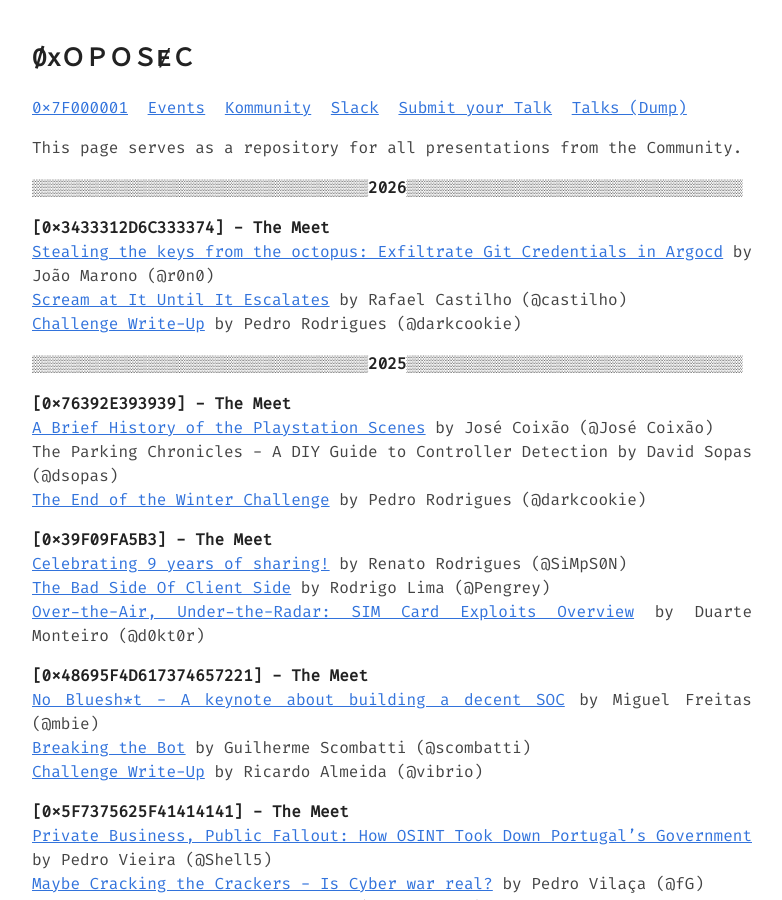
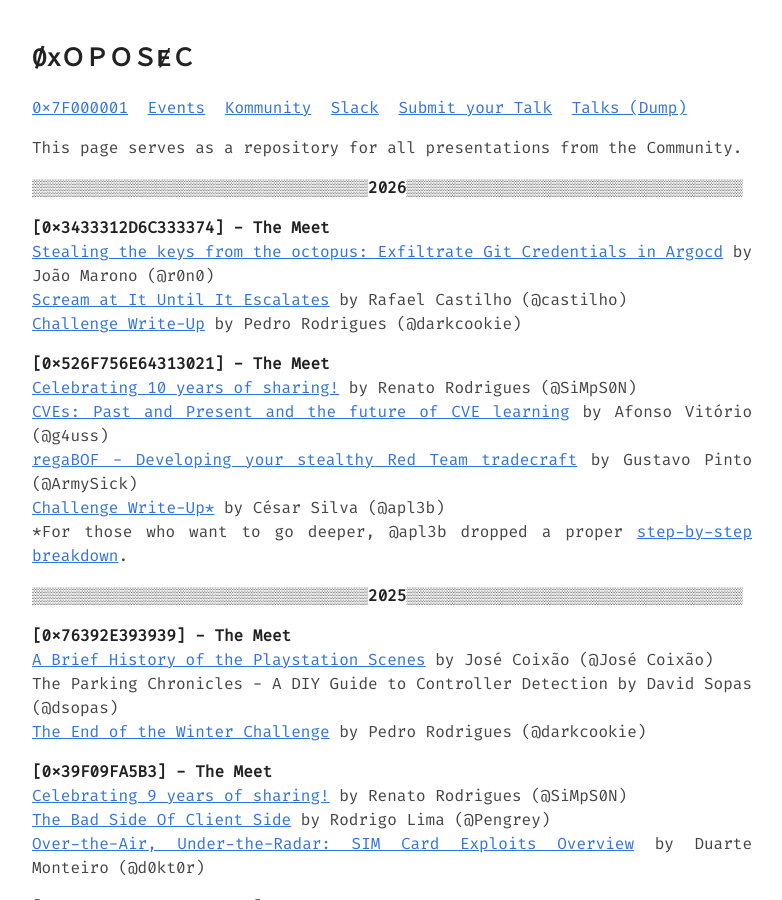
Before and after one commit to 0xOPOSEC/0xOPOSEC.github.io, a Jekyll site: the page built from talks.md, in a window 1280 px wide and 900 px high. Shown: the whole window, without its empty margins (248-1030 px from the left). Built offline with Jekyll 4.4.1, drawn with Linux system fonts in a browser that asks for light colours.

Commit message:
Add [0x526F756E64313021] - The Meet Talks

```diff
--- a/talks.md
+++ b/talks.md
@@ -12,6 +12,14 @@ This page serves as a repository for all presentations from the Community.
 [Stealing the keys from the octopus: Exfiltrate Git Credentials in Argocd](https://www.dropbox.com/scl/fi/1f2b3fb8kmhoezkuts94p/Stealing-the-keys-from-the-octopus-Exfiltrate-Git-Credentials-in-Argocd-by-Jo-o-Marono-r0n0.pdf?rlkey=7o4b77oiih9fcgdyxyct9qsbl&st=cqtg8dmk&dl=1) by João Marono (@r0n0)
 [Scream at It Until It Escalates](https://www.dropbox.com/scl/fi/js4e5r45igdf7eg9mhyyk/Scream-at-It-Until-It-Escalates-by-Rafael-Castilho-castilho.pdf?rlkey=gbg9rzap1wq1oxl8nfznwe8eu&st=hrq56a1h&dl=1) by Rafael Castilho (@castilho)
 [Challenge Write-Up](https://www.dropbox.com/scl/fi/l1ldejsr0dacoj67jv52v/0XOPOSEC-The-Crimson-Challenge-by-Pedro-Rodrigues-darkcookie.pdf?rlkey=wacq2pjbu2k6927voazh3tc1l&st=ocylgw3j&dl=1) by Pedro Rodrigues (@darkcookie)
+
+**\[0x526F756E64313021\] - The Meet**
+[Celebrating 10 years of sharing!](https://www.dropbox.com/scl/fi/97z097g1hfziynxuecxsr/Celebrating-10-years-of-sharing-by-Renato-Rodrigues-simps0n.pdf?rlkey=p5vhu3wwq41ugtapjm8ocdhe0&st=zhoea5fj&dl=1) by Renato Rodrigues (@SiMpS0N)
+[CVEs: Past and Present and the future of CVE learning](https://www.dropbox.com/scl/fi/2eswjimpfqvqvxo0kh9fn/CVEs-Past-and-Present-and-the-future-of-CVE-learning-by-Afonso-Vit-rio-g4uss.pdf?rlkey=9rt9i1bs2bqgpqxm37rk7ybd0&st=as0ylzg2&dl=1) by Afonso Vitório (@g4uss)
+[regaBOF - Developing your stealthy Red Team tradecraft](https://www.dropbox.com/scl/fi/phz87xul6lnokrwevadad/regaBOF-Developing-your-stealthy-Red-Team-tradecraft-by-Gustavo-Pinto-ArmySick.pdf?rlkey=tjjeitdpbjbxd95djaksl7ykr&st=0mkl7a2p&dl=1) by Gustavo Pinto (@ArmySick)
+[Challenge Write-Up*](https://www.dropbox.com/scl/fi/xtps4777rdwd3l9nmg02i/Challenge-Write-up-by-C-sar-Silva-apl3b.mov?rlkey=7j75ds8u0lfxsoy8qyoj1e3bg&st=1kvafftn&dl=1) by César Silva (@apl3b)
+*For those who want to go deeper, @apl3b dropped a proper [step-by-step breakdown](https://www.dropbox.com/scl/fi/xrl8cyafw7x8rchfoh80k/Challenge-Write-up-Step-by-Step-Breakdown-by-C-sar-Silva-apl3b.mov?rlkey=haku40keb19skbp7ujpno38xa&st=85sbb84u&dl=1).
+
 
 ▒▒▒▒▒▒▒▒▒▒▒▒▒▒▒▒▒▒▒▒▒▒▒▒▒▒▒▒▒▒▒▒▒▒▒**2025**▒▒▒▒▒▒▒▒▒▒▒▒▒▒▒▒▒▒▒▒▒▒▒▒▒▒▒▒▒▒▒▒▒▒▒
 
```
